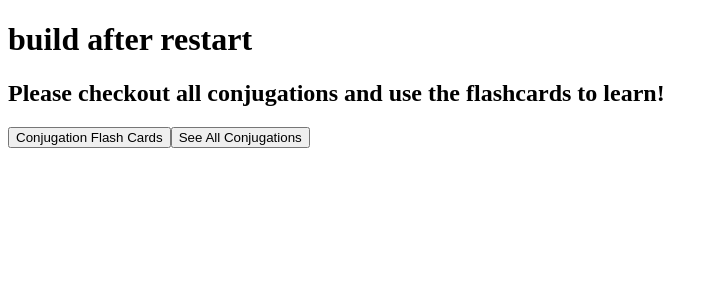
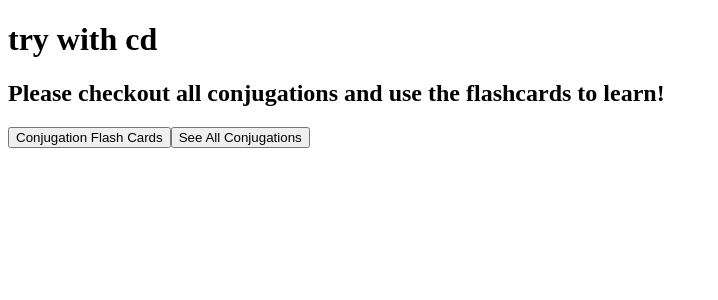
Before and after one commit to Jod929/learn_spanish, a React app: page / in a window 1280 px wide. Shown: the top 300 px of the page, without its empty margins (0-718 px from the left). Built offline with nearby package versions, Linux system fonts and the light colour scheme; no server answers; the HTML template or start-up script is replaced by a standard one.

Commit message:
try with cd

```diff
--- a/client/src/HomePage.jsx
+++ b/client/src/HomePage.jsx
@@ -29,7 +29,7 @@ const HomePage = () => {
   return (
     <div className="homepage-container">
       <div className="homepage-header">
-        <h1>build after restart</h1>
+        <h1>try with cd</h1>
         <h2>Please checkout all conjugations and use the flashcards to learn!</h2>
         <button onClick={() => {setPage('Flash')}}>Conjugation Flash Cards</button>
         <button onClick={() => {setPage('Conj')}}>See All Conjugations</button>
```
Also changed, not shown: 1 other file (tests, documents, lock files or other folders).
